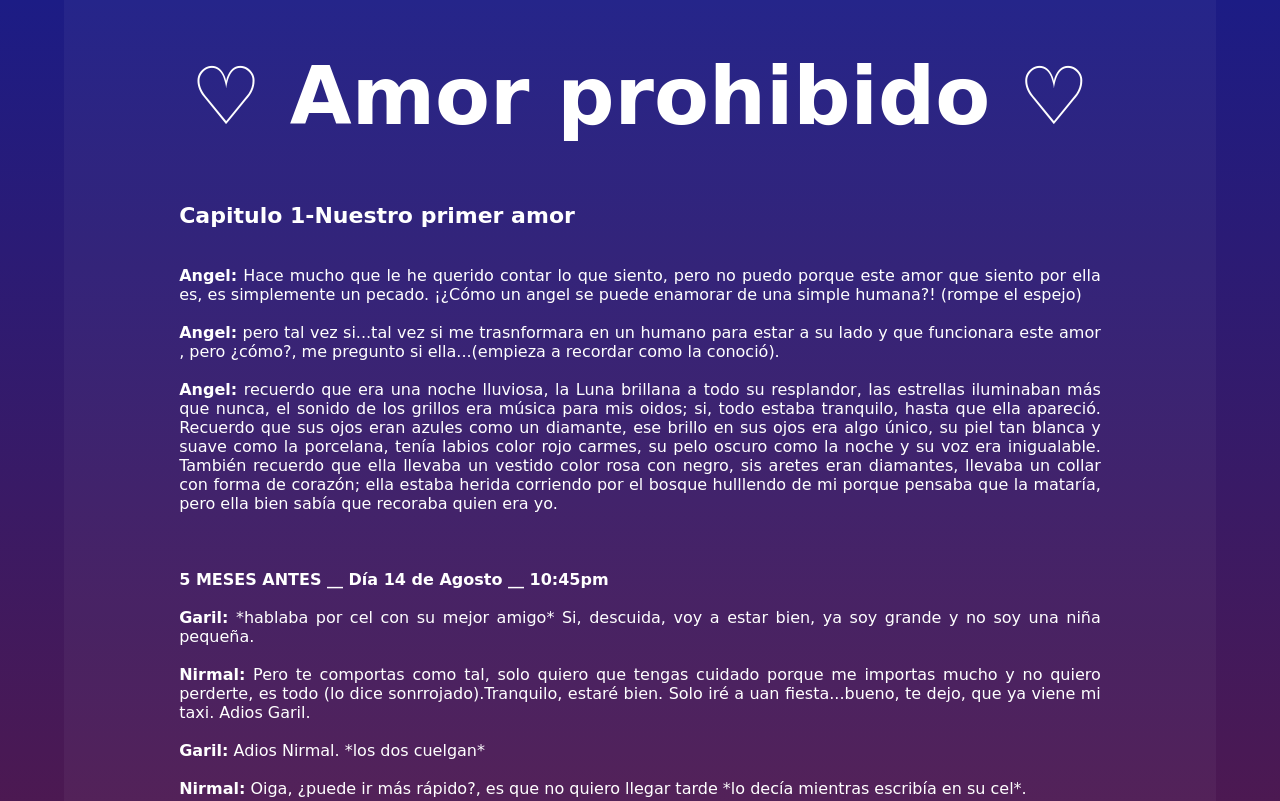
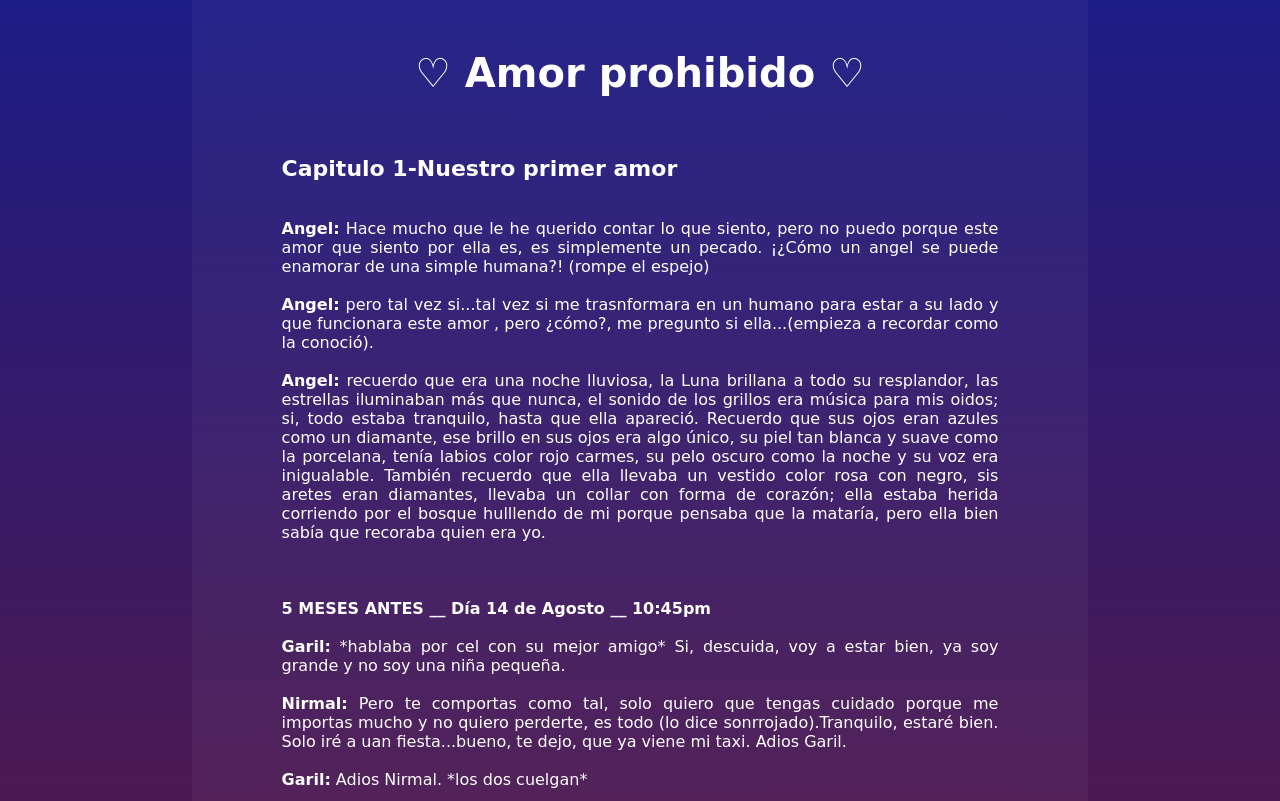
Before and after one commit to IronSilver/Montse, a plain HTML site: page index.html in a window 1280 px wide. Shown: the top 801 px of the page. Drawn offline with Linux system fonts and the light colour scheme.

Commit message:
Update Amor_prohibido.css

```diff
--- a/Amor_prohibido.css
+++ b/Amor_prohibido.css
@@ -9,11 +9,11 @@ body {
 
 .capitulo1 {
     padding-top: 50px;
-    width: 90%;
+    width: 70%;
     height: max-content;
     background-color: rgba(255, 255, 255, 0.041);
     color: #fff;
-    margin-left: 5%;
+    margin-left: 15%;
     padding-bottom: 50px;
 
 }
@@ -25,7 +25,7 @@ h1 {
     margin-top: 0;
     text-align: center;
     margin-bottom: 0;
-    font-size: 80px;
+    font-size: 40px;
     display: block;
     margin-left: 10%;
     margin-right: 10%;
@@ -62,6 +62,11 @@ h2 {
 
 @media only screen and (max-width: 675px) {
 
+    .capitulo1 {
+        width: 90%;
+        margin-left: 5%;
+    }
+
     h1 {
         font-size: 32px;
     }
```
